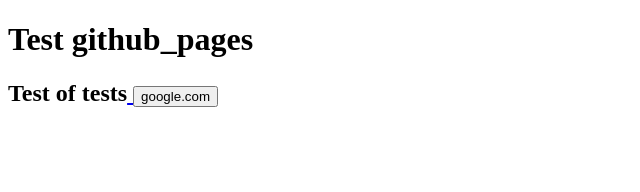
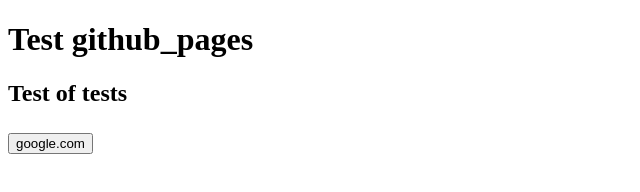
Before and after one commit to ZU4ARA45/Test-, a plain HTML site: page index.html in a window 1280 px wide. Shown: the whole page, without its empty margins (0-640 px from the left). Drawn offline with Linux system fonts and the light colour scheme.

Commit message:
Update index.html

```diff
--- a/index.html
+++ b/index.html
@@ -10,7 +10,8 @@
 <body>
 
 <h1>Test github_pages</h1>
-    <h2> Test of tests<a href ="https://www.google.com/"> <button> google.com </button> </a>
+    <h2> Test of tests<h2>
+        <a href ="https://www.google.com/"> <button> google.com </button> </a>
 
 
 </body>
```
